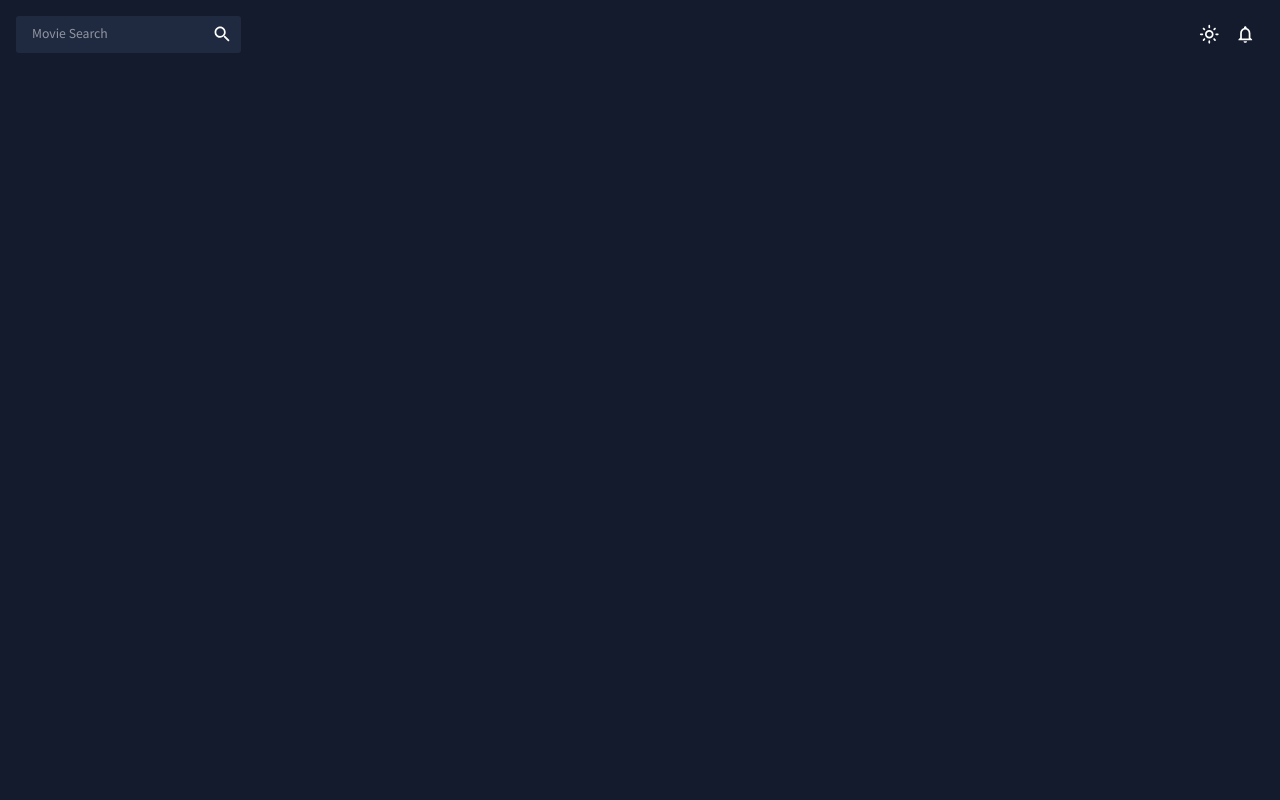
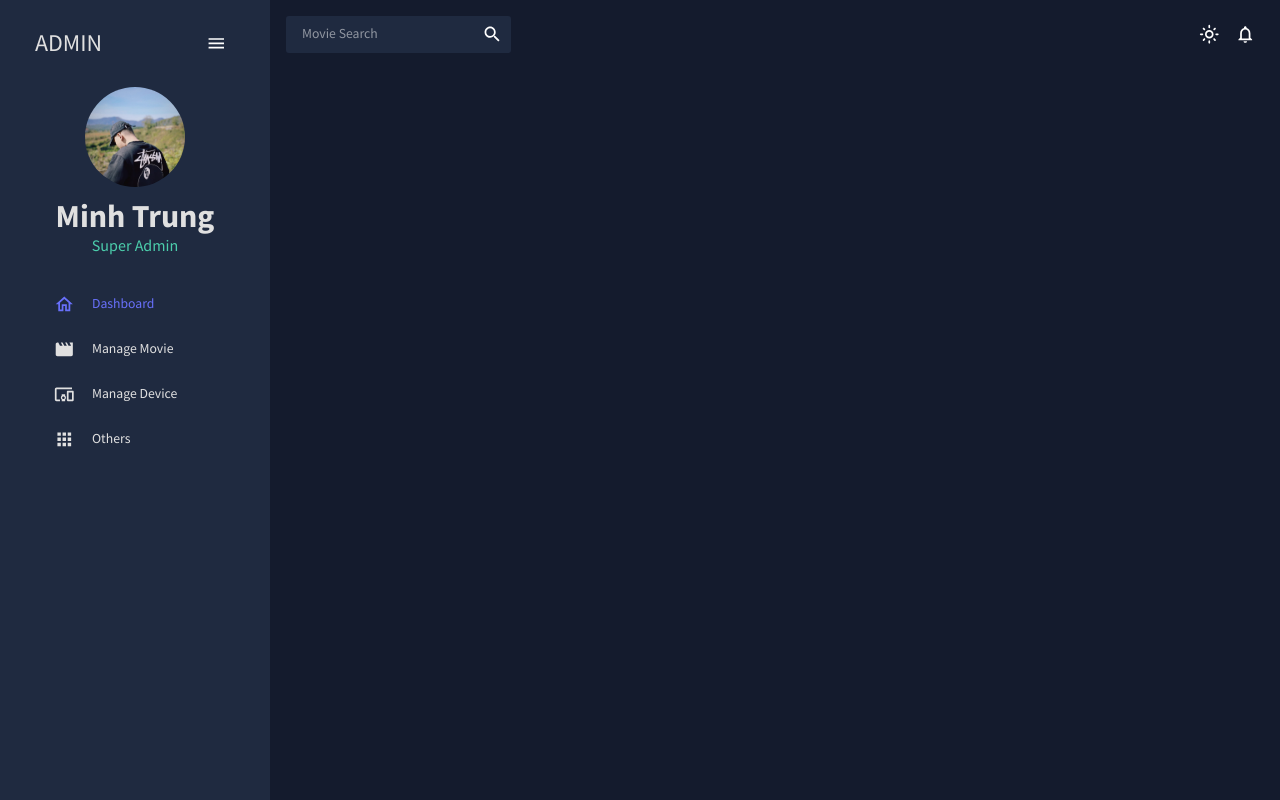
Before and after one commit to minhtrungcm181/capstone_project, a React (Create React App) app: page /moviemanage in a window 1280 px wide. Built offline with nearby package versions, Linux system fonts and the light colour scheme.

Commit message:
sidebar and topbar

```diff
--- a/src/App.js
+++ b/src/App.js
@@ -2,23 +2,27 @@ import { ColorModeContext, useMode } from "./theme";
 import { CssBaseline, ThemeProvider } from "@mui/material";
 import Topbar from "./views/global/Topbar";
 import Sidebar from "./views/global/Sidebar";
-
+import { Routes, Route } from "react-router-dom";
+import MovieManage from "./views/moviemanage/MovieManage";
+import { useState } from "react";
 function App() {
   const [theme, colorMode] = useMode()
+  const [isSidebar, setIsSidebar] = useState(true);
 
   return (
     <ColorModeContext.Provider value={colorMode}>
       <ThemeProvider theme={theme}>
         <CssBaseline />
         <div className='app'>
+          <Sidebar isSidebar={isSidebar} />
           <main className="content">
-            <Topbar />
-            {/* <Routes>
-              <Route></Route>
-              <Route></Route>
-              <Route></Route>
-              <Route></Route>
-            </Routes> */}
+            <Topbar setIsSidebar={setIsSidebar} />
+            <Routes>
+              <Route path ="/moviemanage" element={<MovieManage/>}/>
+              {/* <Route path ="" element=""/>
+              <Route path ="" element=""/>
+              <Route path ="" element=""/> */}
+            </Routes>
           </main>
         </div>
       </ThemeProvider>
--- a/src/index.css
+++ b/src/index.css
@@ -1,14 +1,35 @@
 @import url("https://fonts.googleapis.com/css2?family=Source+Sans+Pro:wght@400;600;700&display=swap");
-body {
-  margin: 0;
-  font-family: -apple-system, BlinkMacSystemFont, 'Segoe UI', 'Roboto', 'Oxygen',
-    'Ubuntu', 'Cantarell', 'Fira Sans', 'Droid Sans', 'Helvetica Neue',
-    sans-serif;
-  -webkit-font-smoothing: antialiased;
-  -moz-osx-font-smoothing: grayscale;
+
+html,
+body,
+#root,
+.app,
+.content {
+  height: 100%;
+  width: 100%;
+  font-family: "Source Sans Pro", sans-serif;
 }
 
-code {
-  font-family: source-code-pro, Menlo, Monaco, Consolas, 'Courier New',
-    monospace;
+.app {
+  display: flex;
+  position: relative;
 }
+
+::-webkit-scrollbar {
+  width: 10px;
+}
+
+/* Track */
+::-webkit-scrollbar-track {
+  background: #e0e0e0;
+}
+
+/* Handle */
+::-webkit-scrollbar-thumb {
+  background: #888;
+}
+
+/* Handle on hover */
+::-webkit-scrollbar-thumb:hover {
+  background: #555;
+}
--- a/src/views/global/Sidebar.jsx
+++ b/src/views/global/Sidebar.jsx
@@ -1,4 +1,159 @@
+import { useState } from "react";
+import { ProSidebar, Menu, MenuItem } from "react-pro-sidebar";
+import 'react-pro-sidebar/dist/css/styles.css'
+import { Box, IconButton, Typography, useTheme } from '@mui/material'
+import { Link } from "react-router-dom";
+import { tokens } from "../../theme";
+import HomeOutlinedIcon from "@mui/icons-material/HomeOutlined";
+import PeopleOutlinedIcon from "@mui/icons-material/PeopleOutlined";
+import ContactsOutlinedIcon from "@mui/icons-material/ContactsOutlined";
+import ReceiptOutlinedIcon from "@mui/icons-material/ReceiptOutlined";
+import PersonOutlinedIcon from "@mui/icons-material/PersonOutlined";
+import CalendarTodayOutlinedIcon from "@mui/icons-material/CalendarTodayOutlined";
+import HelpOutlineOutlinedIcon from "@mui/icons-material/HelpOutlineOutlined";
+import BarChartOutlinedIcon from "@mui/icons-material/BarChartOutlined";
+import PieChartOutlineOutlinedIcon from "@mui/icons-material/PieChartOutlineOutlined";
+import DevicesOtherIcon from '@mui/icons-material/DevicesOther';
+import MenuOutlinedIcon from "@mui/icons-material/MenuOutlined";
+import MovieIcon from '@mui/icons-material/Movie';
+import AppsIcon from '@mui/icons-material/Apps';
+
+const Item = ({ title, to, icon, selected, setSelected }) => {
+    const theme = useTheme();
+    const colors = tokens(theme.palette.mode);
+    return (
+        <MenuItem
+            active={selected === title}
+            style={{
+                color: colors.grey[100],
+            }}
+            onClick={() => setSelected(title)}
+            icon={icon}
+        >
+            <Typography>{title}</Typography>
+            <Link to={to} />
+        </MenuItem>
+    );
+};
 const Sidebar = () => {
- return <div>SideBar</div>
+    const theme = useTheme();
+    const colors = tokens(theme.palette.mode);
+    const [isCollapsed, setIsCollapsed] = useState(false);
+    const [selected, setSelected] = useState("Dashboard");
+
+
+
+
+    return (
+        <Box
+            sx={{
+                "& .pro-sidebar-inner": {
+                    background: `${colors.primary[400]} !important`,
+                },
+                "& .pro-icon-wrapper": {
+                    backgroundColor: "transparent !important",
+                },
+                "& .pro-inner-item": {
+                    padding: "5px 35px 5px 20px !important",
+                },
+                "& .pro-inner-item:hover": {
+                    color: "#868dfb !important",
+                },
+                "& .pro-menu-item.active": {
+                    color: "#6870fa !important",
+                },
+            }}
+        >
+            <ProSidebar collapsed={isCollapsed}>
+                <Menu iconShape="square">
+                    <MenuItem
+                        onClick={() => setIsCollapsed(!isCollapsed)}
+                        icon={isCollapsed ? <MenuOutlinedIcon /> : undefined}
+                        style={{
+                            margin: "10px 0 20px 0",
+                            color: colors.grey[100],
+                        }}
+                    >
+                        {!isCollapsed && (
+                            <Box
+                                display="flex"
+                                justifyContent="space-between"
+                                alignItems="center"
+                                ml="15px"
+                            >
+                                <Typography variant="h3" color={colors.grey[100]}>
+                                    ADMIN
+                                </Typography>
+                                <IconButton onClick={() => setIsCollapsed(!isCollapsed)}>
+                                    <MenuOutlinedIcon />
+                                </IconButton>
+                            </Box>
+                        )}
+                    </MenuItem>
+
+                    {!isCollapsed && (
+                        <Box mb="25px">
+                            <Box display="flex" justifyContent="center" alignItems="center">
+                                <img
+                                    alt="profile-user"
+                                    width="100px"
+                                    height="100px"
+                                    src={`../../assets/user.png`}
+                                    style={{ cursor: "pointer", borderRadius: "50%" }}
+                                />
+                            </Box>
+                            <Box textAlign="center">
+                                <Typography
+                                    variant="h2"
+                                    color={colors.grey[100]}
+                                    fontWeight="bold"
+                                    sx={{ m: "10px 0 0 0" }}
+                                >
+                                    Minh Trung
+                                </Typography>
+                                <Typography variant="h5" color={colors.greenAccent[500]}>
+                                    Super Admin
+                                </Typography>
+                            </Box>
+                        </Box>
+                    )}
+                    <Box paddingLeft={isCollapsed ? undefined : "10%"}>
+                        <Item
+                            title="Dashboard"
+                            to="/"
+                            icon={<HomeOutlinedIcon />}
+                            selected={selected}
+                            setSelected={setSelected}
+                        />
+                        <Item
+                            title="Manage Movie"
+                            to="/moviemanage"
+                            icon={< MovieIcon/>}
+                            selected={selected}
+                            setSelected={setSelected}
+                        />
+                        <Item
+                            title="Manage Device"
+                            to="/devicemanage"
+                            icon={<DevicesOtherIcon />}
+                            selected={selected}
+                            setSelected={setSelected}
+                        />
+                        <Item
+                            title="Others"
+                            to="/Others"
+                            icon={<AppsIcon />}
+                            selected={selected}
+                            setSelected={setSelected}
+                        />
+
+
+                    </Box>
+
+                </Menu>
+            </ProSidebar>
+        </Box>
+    );
+
 }
 export default Sidebar;
--- /dev/null
+++ b/src/views/moviemanage/MovieManage.jsx
@@ -0,0 +1,14 @@
+import React from "react"
+
+class MovieManage extends React.Component {
+    handleClick = () => {
+        alert('ok')
+    }
+
+    render() {
+        return (
+            <div></div>
+        )
+    }
+}
+export default MovieManage;
```
Also changed, not shown: public/assets/user.png (added).
